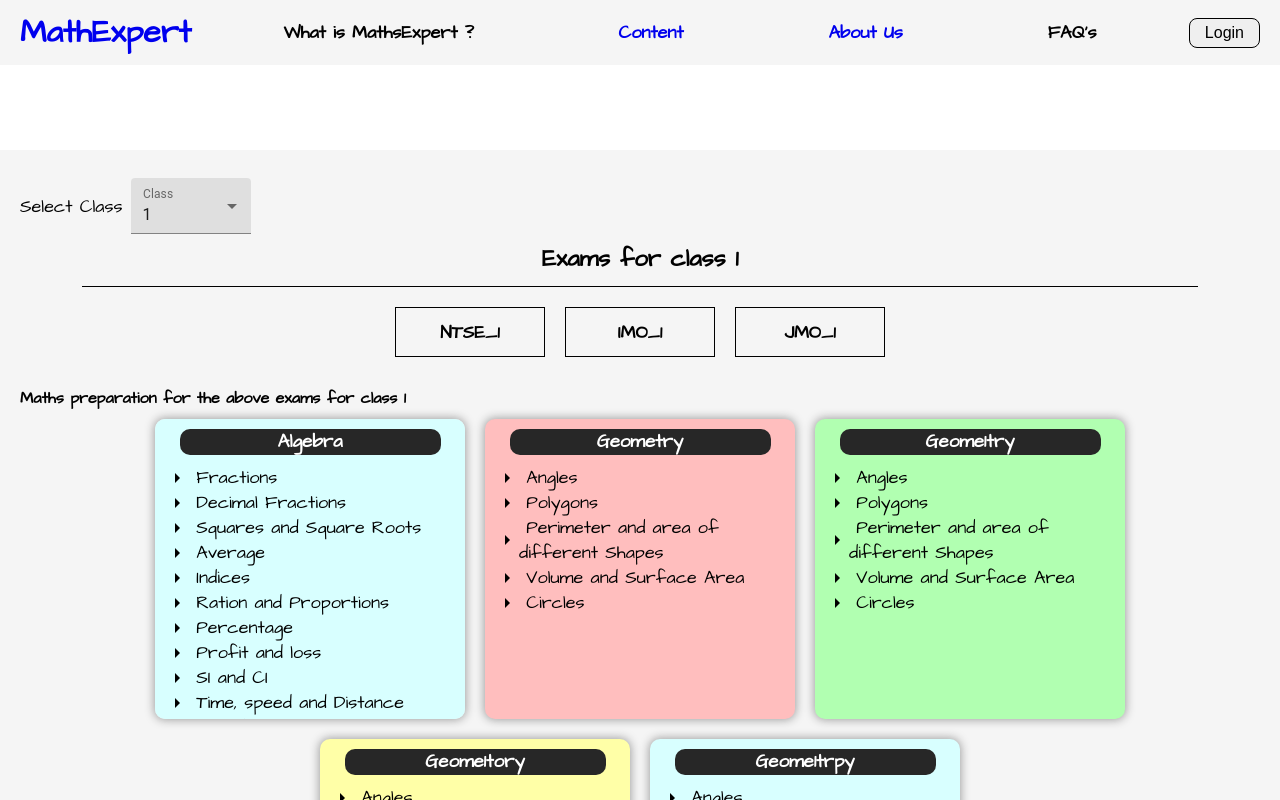
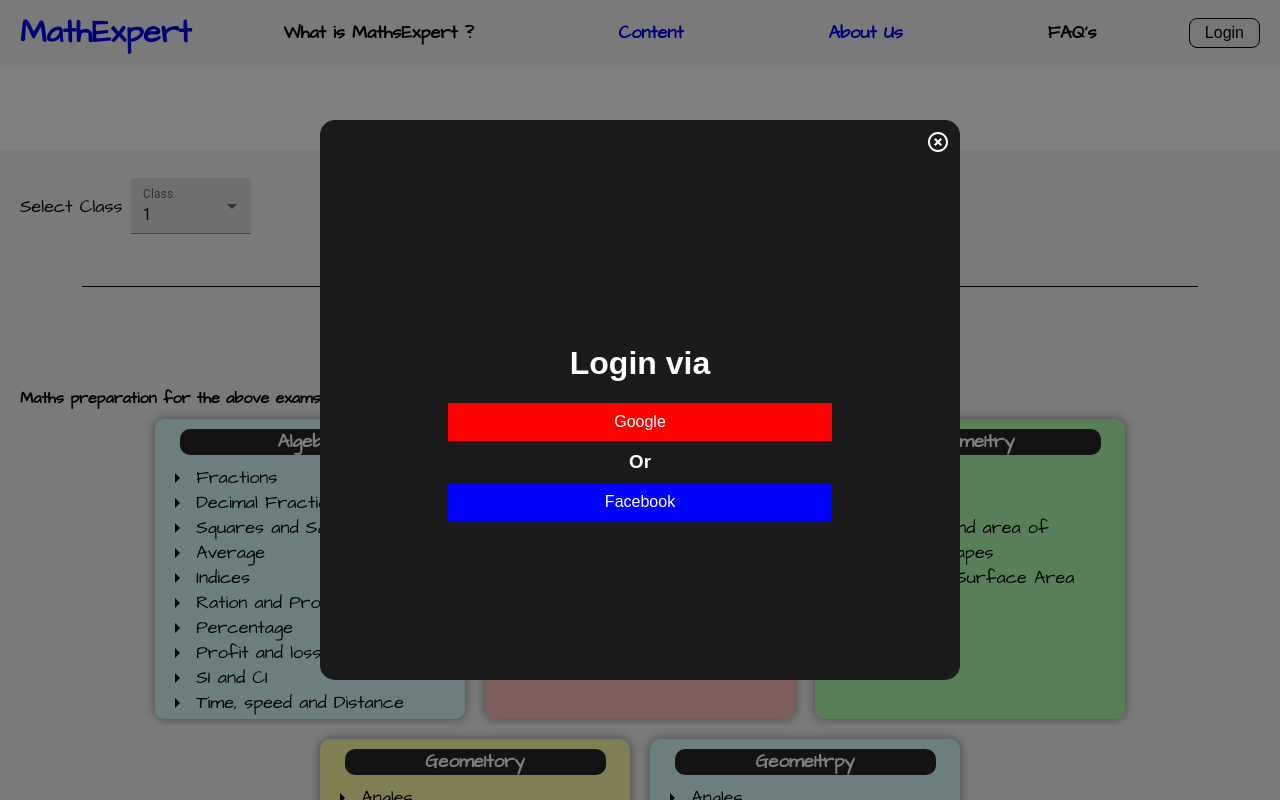
Before and after one commit to tejas2706/mathExpert_client, a React (Create React App) app: page /content in a window 1280 px wide. Both pictures are taken after a click on the button "Login". Shown: the top 800 px of the page. Built offline with nearby package versions, Linux system fonts and the light colour scheme; a web font is replaced by a local one.

Commit message:
Login component added

```diff
--- a/src/Components/Navbar/index.js
+++ b/src/Components/Navbar/index.js
@@ -1,16 +1,21 @@
 import React, { useEffect, useState } from 'react';
 import { Link } from 'react-router-dom'
 import './styles.css';
+import Modal from '@material-ui/core/Modal';
+import Backdrop from '@material-ui/core/Backdrop';
+import Fade from '@material-ui/core/Fade';
+import HighlightOffIcon from '@material-ui/icons/HighlightOff';
 
 function Navbar() {
 
     const [navBgShow, setnavBgShow] = useState(false);
+    const [open, setOpen] = useState(false);
 
     useEffect(() => {
-        window.addEventListener("scroll",()=>{
-            if(window.scrollY>150){
+        window.addEventListener("scroll", () => {
+            if (window.scrollY > 150) {
                 setnavBgShow(true);
-            }else{
+            } else {
                 setnavBgShow(false);
             }
         })
@@ -25,6 +30,22 @@ function Navbar() {
 
     const closeNav = () => {
         document.getElementById("sidenav").style.width = 0;
+    }
+
+    const handleClose = () => {
+        setOpen(false);
+    };
+    const classForModal = {
+        modal: {
+            display: 'flex',
+            alignItems: 'center',
+            justifyContent: 'center',
+        }
+    }
+
+    const onModalClick = () => {
+        console.log("aAAAAAAAAAAAAAAAAAAAAAAAAAAAAAA")
+        setOpen(true);
     }
 
     return (
@@ -44,7 +65,40 @@ function Navbar() {
                 <h4 className="navbar__item"><Link to="/aboutUs">About Us</Link></h4>
                 <h4 className="navbar__item">FAQ's</h4>
             </div>
-            <button className="navbar__loginBtn">Login</button>
+            <button className="navbar__loginBtn" onClick={onModalClick} >Login</button>
+            { open &&
+                <div>
+                    <Modal
+                        aria-labelledby="transition-modal-title"
+                        aria-describedby="transition-modal-description"
+                        className={classForModal}
+                        open={open}
+                        onClose={handleClose}
+                        closeAfterTransition
+                        BackdropComponent={Backdrop}
+                        BackdropProps={{
+                            timeout: 500,
+                        }}
+                    >
+                        <Fade in={open}>
+                            <div className="authentincation_modal" >
+                                <div className="authentincation_modal_container">
+                                    <div className="authentincation_modal_tab">
+                                        <HighlightOffIcon onClick={()=>handleClose()}/>
+                                    </div>
+                                    <div className="authentincation_modal_content">
+                                        <h1>Login via</h1>
+                                        <div className="authentincation_modal_google">Google</div>
+                                        <h3>Or</h3>
+                                        <div className="authentincation_modal_facebook">Facebook</div>
+                                    </div>
+                                </div>
+                            </div>
+
+                        </Fade>
+                    </Modal>
+                </div>
+            }
         </div>
     )
 }
--- a/src/Components/Navbar/styles.css
+++ b/src/Components/Navbar/styles.css
@@ -1,4 +1,4 @@
-.navbar__container{
+.navbar__container {
     display: flex;
     flex-direction: row;
     align-items: center;
@@ -14,29 +14,26 @@
     transition: all 0.5s;
 }
 
-.navbar__container_withBg{
+.navbar__container_withBg {
     background-color: black;
     color: white;
     z-index: 1;
 }
 
-.navbar__title{
+.navbar__title {
     /* color: white; */
     margin: 10px 20px;
     font-size: xx-large;
     cursor: pointer;
 }
 
-.navbar__title:hover{
+.navbar__title:hover {}
 
-}
-
-.navbar__hamburger{
+.navbar__hamburger {
     display: none;
 }
 
-
-.navbar__items{
+.navbar__items {
     display: flex;
     flex-direction: row;
     align-items: center;
@@ -45,14 +42,14 @@
     /* width: ; */
 }
 
-.navbar__item{
+.navbar__item {
     margin: 10px;
     /* color: white; */
     font-size: large;
     cursor: pointer;
 }
 
-.navbar__loginBtn{
+.navbar__loginBtn {
     margin: 0 20px;
     padding: 5px 15px;
     border-radius: 8px;
@@ -62,18 +59,16 @@
     border: 1px solid black;
 }
 
-.navbar__loginBtn:hover{
+.navbar__loginBtn:hover {
     color: rgb(255, 255, 255);
     background-color: black;
-    border:1px solid white;
+    border: 1px solid white;
 }
 
-
-@media (max-width: 900px){
-    .navbar__items{
+@media (max-width: 900px) {
+    .navbar__items {
         display: none;
     }
-
     .navbar__hamburger {
         display: block;
         font-size: xx-large;
@@ -81,7 +76,6 @@
         cursor: pointer;
     }
 }
-
 
 .navbar__sidenav {
     height: 100%;
@@ -115,3 +109,66 @@
     font-size: 36px;
     margin-left: 50px;
 }
+
+.authentincation_modal {
+    display: flex;
+    flex-direction: column;
+    justify-content: center;
+    align-items: center;
+    width: 100%;
+    height: 100%;
+
+}
+
+.authentincation_modal_container {
+    width: 50%;
+    min-width: 250px;
+    height: 70%;
+    background-color: whitesmoke;
+    display: flex;
+    background-color: rgb(28, 27, 27);
+    /* background-color: #403E56; */
+    color: white;
+    border-radius: 15px;
+    flex-direction: column;
+}
+
+.authentincation_modal_tab {
+    display: flex;
+    align-items: center;
+    justify-content: flex-end;
+    padding: 10px;
+}
+
+.authentincation_modal_content {
+    display: flex;
+    flex-direction: column;
+    align-items: center;
+    justify-content: center;
+    flex: 2;
+}
+
+.authentincation_modal_google {
+    background-color: red;
+    color: white;
+    width: 60%;
+    padding: 10px;
+    text-align: center;
+    margin-bottom: 10px;
+}
+
+.authentincation_modal_facebook{
+    background-color: blue;
+    color: white;
+    width: 60%;
+    padding: 10px;
+    text-align: center;
+    margin-top: 10px;
+
+}
+
+@media (max-width: 750px){
+    .authentincation_modal_container{
+        flex-direction: column;
+    }
+}
```
Lines whose indentation alone changed are shown as unchanged.
